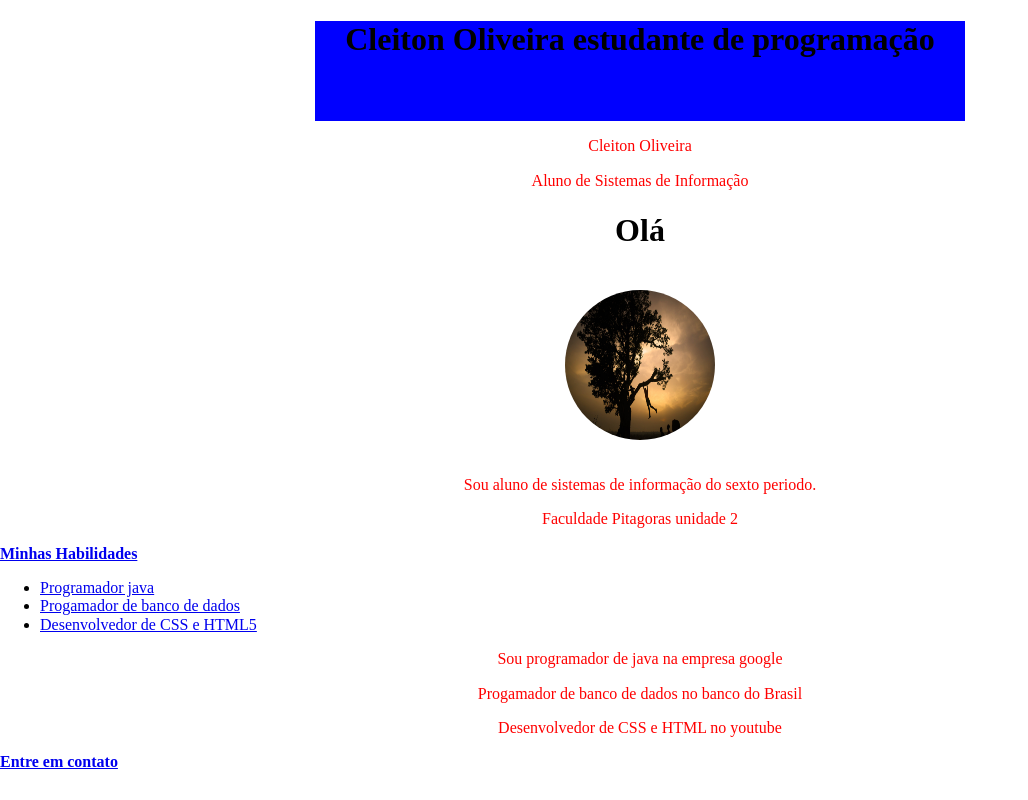
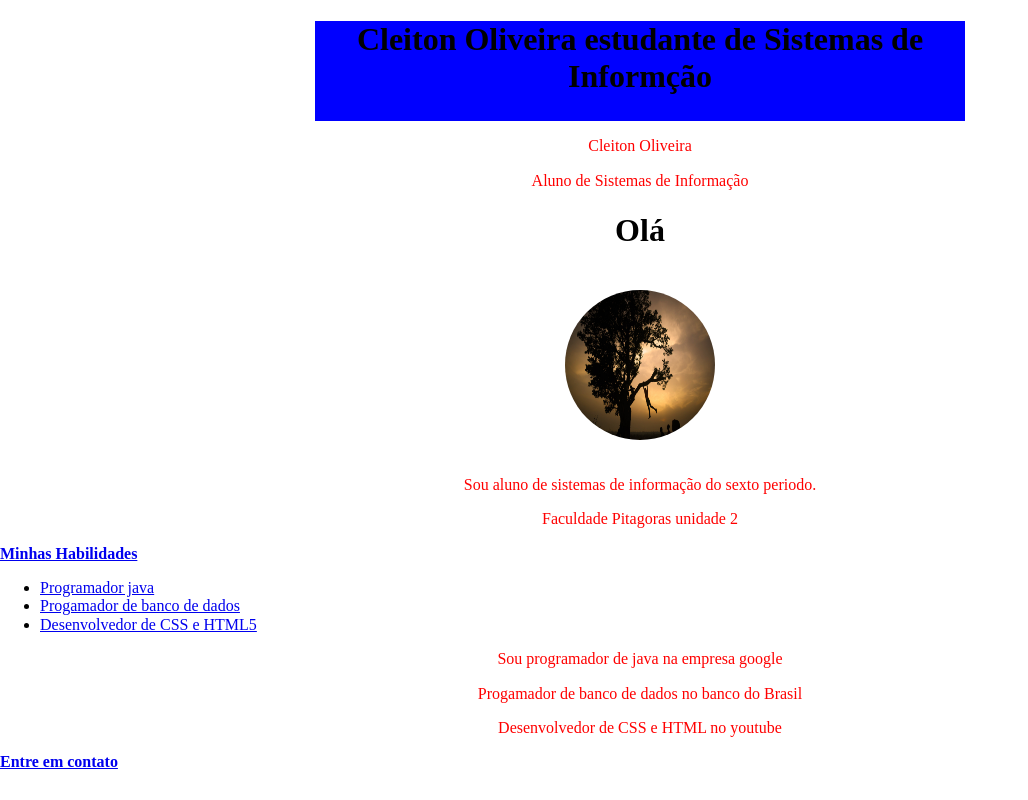
Before and after one commit to cleitonsinf/cleitonsinf.github.io, a plain HTML site: page index.html in a window 1280 px wide. Shown: the whole page, without its empty margins (0-1028 px from the left). Drawn offline with Linux system fonts and the light colour scheme.

Commit message:
Update index.html

```diff
--- a/index.html
+++ b/index.html
@@ -8,7 +8,7 @@
 	<body>
 
 <div class="a">
- <h1>Cleiton Oliveira estudante de programação</h1>
+ <h1>Cleiton Oliveira estudante de Sistemas de Informção</h1>
 
 
 </div>
```
